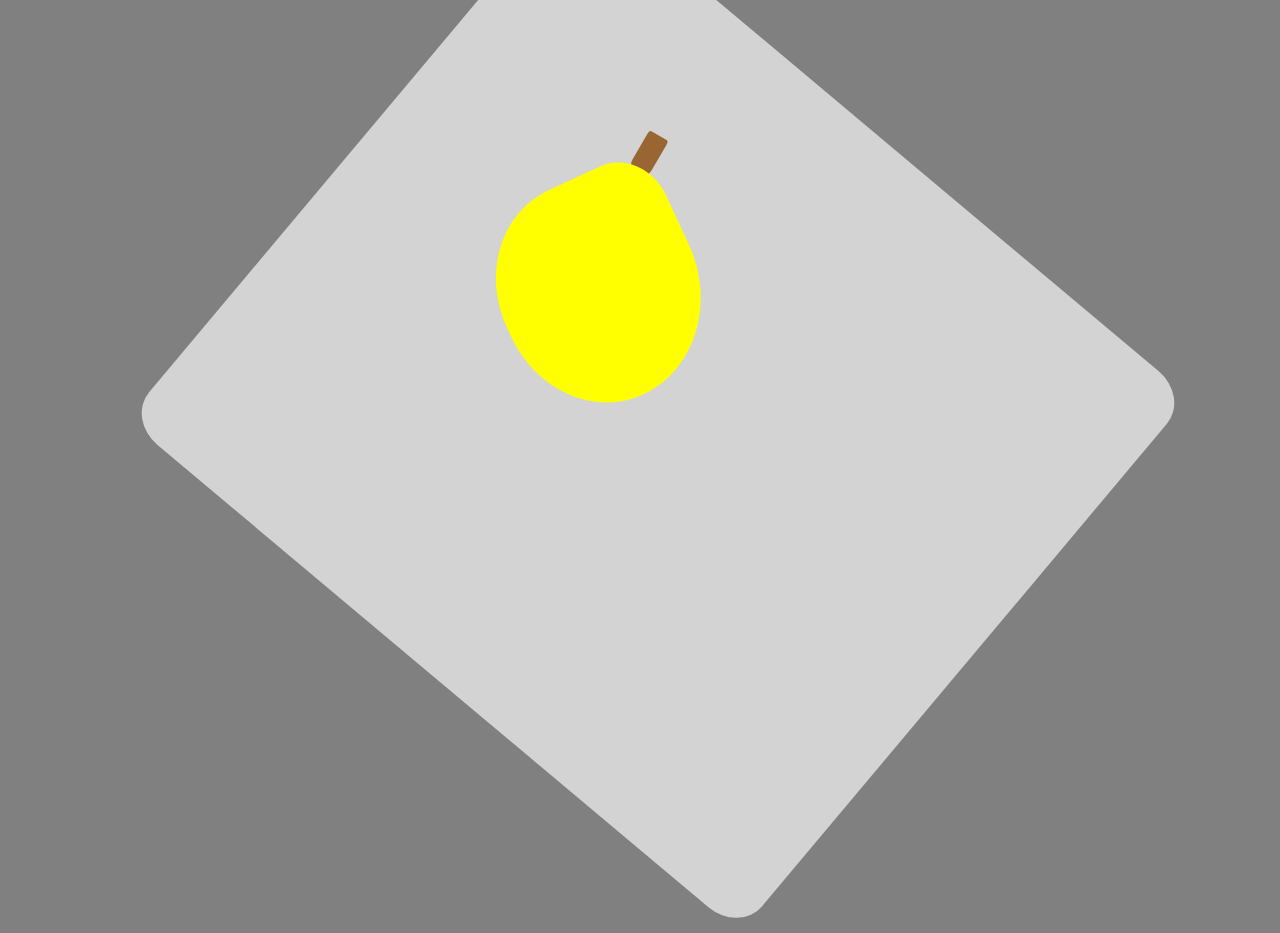
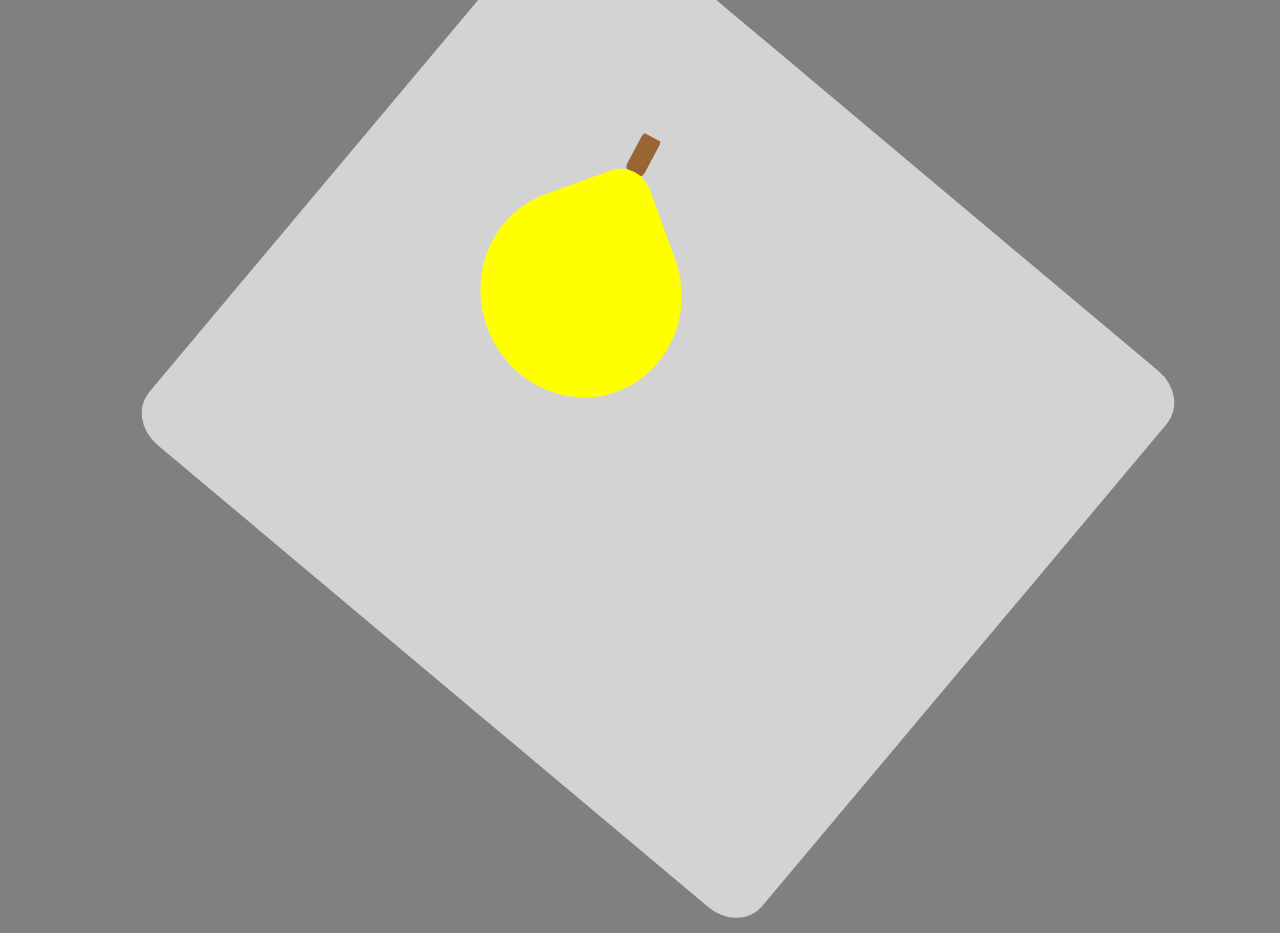
Before and after one commit to yeseniaz/interactive2, a plain HTML site: page still_life.html in a window 1280 px wide. Drawn offline with Linux system fonts and the light colour scheme.

Commit message:
another update

```diff
--- a/still_life.html
+++ b/still_life.html
@@ -13,31 +13,34 @@
 
 body {
 background-color: grey;
+height: 100%;
+width: 100%;
 
 }
 
 
 .pear {
       width:200px;
-      height: 225px;
-      margin-top: -630px;
+      height: 210px;
+      margin-top: -620px;
       background-color: #ffff00;
-      border-radius: 50% 25% 55% 50%;
-      transform: rotate(-45deg);
+      border-radius: 50% 15% 50% 50%;
+      transform: rotate(-20deg);
       position: absolute;
-      left: 500px;
-      transform: rotate(-25deg);
+      left: 481px;
+
+
     }
 
 .rectangle {
-  width: 22px;
+  width: 20px;
   height: 40px;
   background-color: #996633;
   border-radius: 10% 10% 15% 15%;
-  margin-top: -675px;
-  margin-left: 630px;
+  margin-top: -673px;
+  margin-left: 625px;
   position: absolute;
-  transform: rotate(30deg);
+  transform: rotate(28deg);
 
 }
 
@@ -70,5 +73,7 @@ background-color: grey;
 
 
 
+
+
 </body>
 </html>
```
